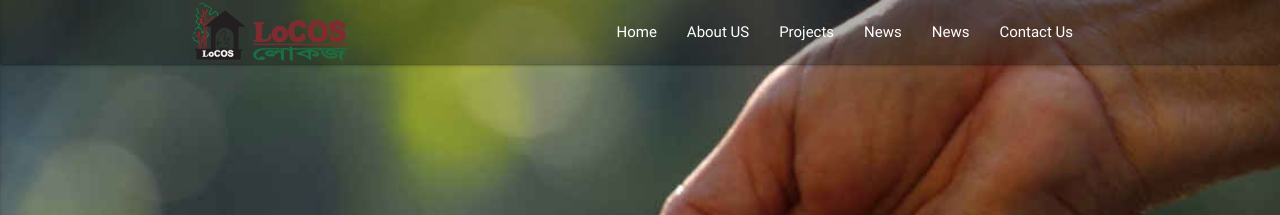
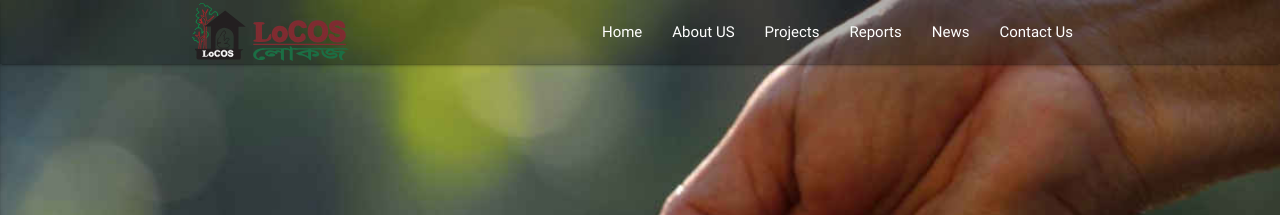
Before and after one commit to locosbd/locosbd.github.io, a Jekyll site: the page built from index.md, in a window 1280 px wide. Shown: the top 215 px of the page. Built offline with Jekyll 4.4.1, drawn with Linux system fonts in a browser that asks for light colours.

Commit message:
added reports page

```diff
--- a/_includes/header.html
+++ b/_includes/header.html
@@ -8,7 +8,7 @@
       <li><a href="{{ "/" | relative_url }}">Home </a></li>
       <li><a href="{{  site.url }}/about-us">About US</a></li>
       <li><a href="{{  site.url }}/projects">Projects</a></li>
-      <li><a href="{{  site.url }}/reports">News</a></li>
+      <li><a href="{{  site.url }}/reports">Reports</a></li>
       <li><a href="{{  site.url }}/news">News</a></li>
       <li><a href="{{  site.url }}/contact-us">Contact Us</a></li>
       <!-- {% if page_paths %}
@@ -26,6 +26,7 @@
       <li><a href="{{ "/" | relative_url }}">Home </a></li>
       <li><a href="{{  site.url }}/about-us">About US</a></li>
       <li><a href="{{  site.url }}/projects">Projects</a></li>
+      <li><a href="{{  site.url }}/reports">Reports</a></li>
       <li><a href="{{  site.url }}/news">News</a></li>
       <li><a href="{{  site.url }}/contact-us">Contact Us</a></li>
 
```
